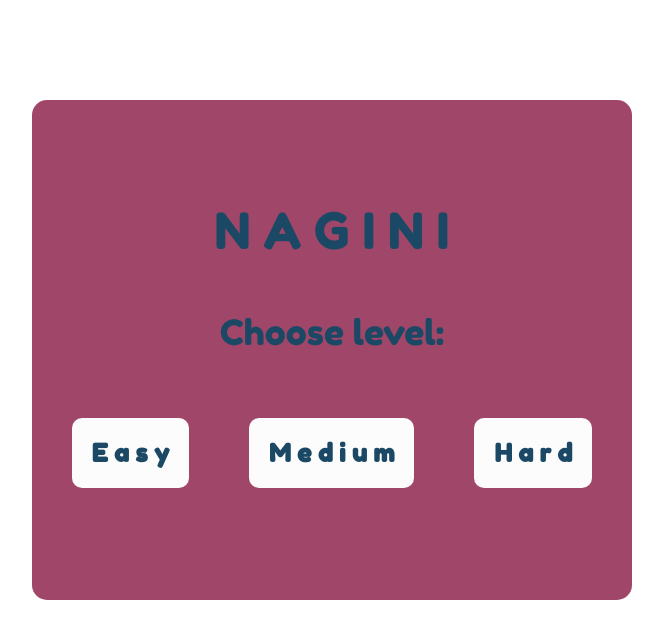
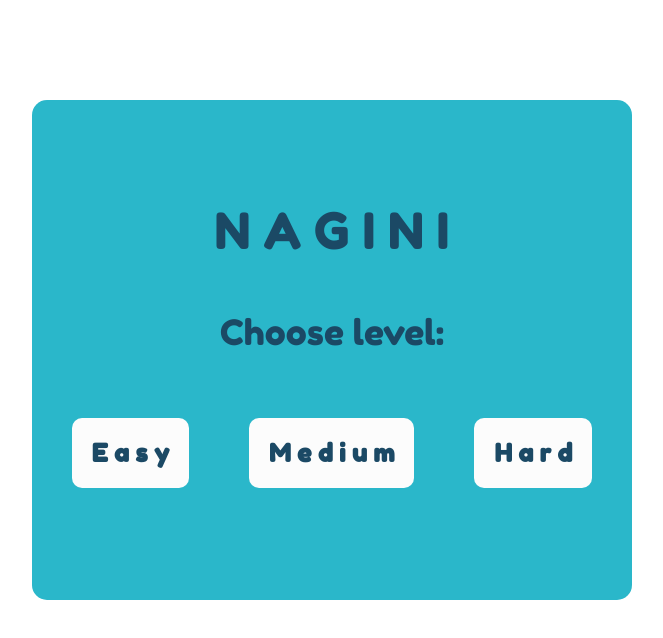
Before and after one commit to pranabs1ngh/nagini-react, a React (Create React App) app: page / in a window 1280 px wide. Shown: the top 638 px of the page, without its empty margins (308-971 px from the left). Built offline with nearby package versions, Linux system fonts and the light colour scheme.

Commit message:
theme and basic game finished

```diff
--- a/src/components/SnakeBoard.js
+++ b/src/components/SnakeBoard.js
@@ -26,13 +26,18 @@ class SnakeBoard extends React.Component {
   }
 
   changeDirection = direction => {
+    if (direction === 'w') direction = 'ArrowUp';
+    if (direction === 's') direction = 'ArrowDown';
+    if (direction === 'a') direction = 'ArrowLeft';
+    if (direction === 'd') direction = 'ArrowRight';
+
     if (direction === 'ArrowUp' && this.state.snakeDirection !== 'ArrowDown')
       this.setState({ snakeDirection: direction });
-    else if (this.state.snakeDirection === 'ArrowDown' && this.state.snakeDirection !== 'ArrowUp')
+    else if (direction === 'ArrowDown' && this.state.snakeDirection !== 'ArrowUp')
       this.setState({ snakeDirection: direction });
-    else if (this.state.snakeDirection === 'ArrowRight' && this.state.snakeDirection !== 'ArrowLeft')
+    else if (direction === 'ArrowRight' && this.state.snakeDirection !== 'ArrowLeft')
       this.setState({ snakeDirection: direction });
-    else if (this.state.snakeDirection === 'ArrowLeft' && this.state.snakeDirection !== 'ArrowRight')
+    else if (direction === 'ArrowLeft' && this.state.snakeDirection !== 'ArrowRight')
       this.setState({ snakeDirection: direction });
   }
 
@@ -41,7 +46,12 @@ class SnakeBoard extends React.Component {
     let j = Math.floor(Math.random() * this.state.row);
 
     this.state.snake.forEach(e => {
-      if (i === e.i && j === e.j) return this.generateFood();
+      if (i === e.i && j === e.j) {
+        while (i === e.i && i < this.state.col)
+          i = Math.floor(Math.random() * this.state.col);;
+        while (j === e.j && j < this.state.row)
+          j = Math.floor(Math.random() * this.state.row);
+      }
     });
 
     this.setState({ food: { i, j } });
@@ -117,11 +127,11 @@ class SnakeBoard extends React.Component {
 
     this.renderBG();
 
-    for (let i = 0; i < this.state.col / 50; i++) {
-      for (let j = 0; j < this.state.row / 50; j++) {
+    for (let i = 0; i < this.state.col; i++) {
+      for (let j = 0; j < this.state.row; j++) {
         if (this.state.area[i][j] === 1) {
           ctx.roundRect(j * 50, i * 50, 50, 50, 15);
-          ctx.fillStyle = this.state.theme.snake;
+          ctx.fillStyle = this.props.theme.snake;
           ctx.fill();
         } else if (this.state.area[i][j] === 9) {
           ctx.drawImage(this.state.foodImg, j * 50, i * 50, 50, 50);
@@ -139,7 +149,7 @@ class SnakeBoard extends React.Component {
 
         this.snakeController();
       }
-    }, 100);
+    }, 200);
   }
 
   updateCanvasDimensions = () => {
--- a/src/services/theme.js
+++ b/src/services/theme.js
@@ -1,29 +1,9 @@
 export default () => {
   const colors = [
     {
-      light: '#fff',
-      dark: '#54f2f2',
-      snake: '#1b4965'
-    },
-    {
-      light: '#fcfcfc',
-      dark: '#ff6b6b',
-      snake: '#292f36'
-    },
-    {
-      light: '#daf7dc',
-      dark: '#9ee493',
-      snake: '#2f4858'
-    },
-    {
-      light: '#fdfffc',
-      dark: '#d7263d',
-      snake: '02182b'
-    },
-    {
-      light: '#fdfffc',
-      dark: '#68edc6',
-      snake: '#235789'
+      light: '#fafafa',
+      dark: '#db5461',
+      snake: '#000'
     },
     {
       light: '#e8eddf',
@@ -31,9 +11,30 @@ export default () => {
       snake: '#242423'
     },
     {
-      light: '#d9d0de',
-      dark: '#a04668',
-      snake: '#0c1713'
+      light: '#f4f4f8',
+      dark: '#9ee493',
+      snake: '#000'
+    },
+    {
+      light: '#fae3c6',
+      dark: '#fe938c',
+      snake: '#000'
+    },
+    {
+      light: '#f0f3f5',
+      dark: '#d7c9aa',
+      snake: '#000'
+    },
+    {
+      light: '#e8eef2',
+      dark: '#68edc6',
+      snake: '#000'
+    },
+
+    {
+      light: '#f4f4f8',
+      dark: '#2AB7CA',
+      snake: '#0a090c'
     }
   ];
 
```
Also changed, not shown: src/components/img/food.png.
